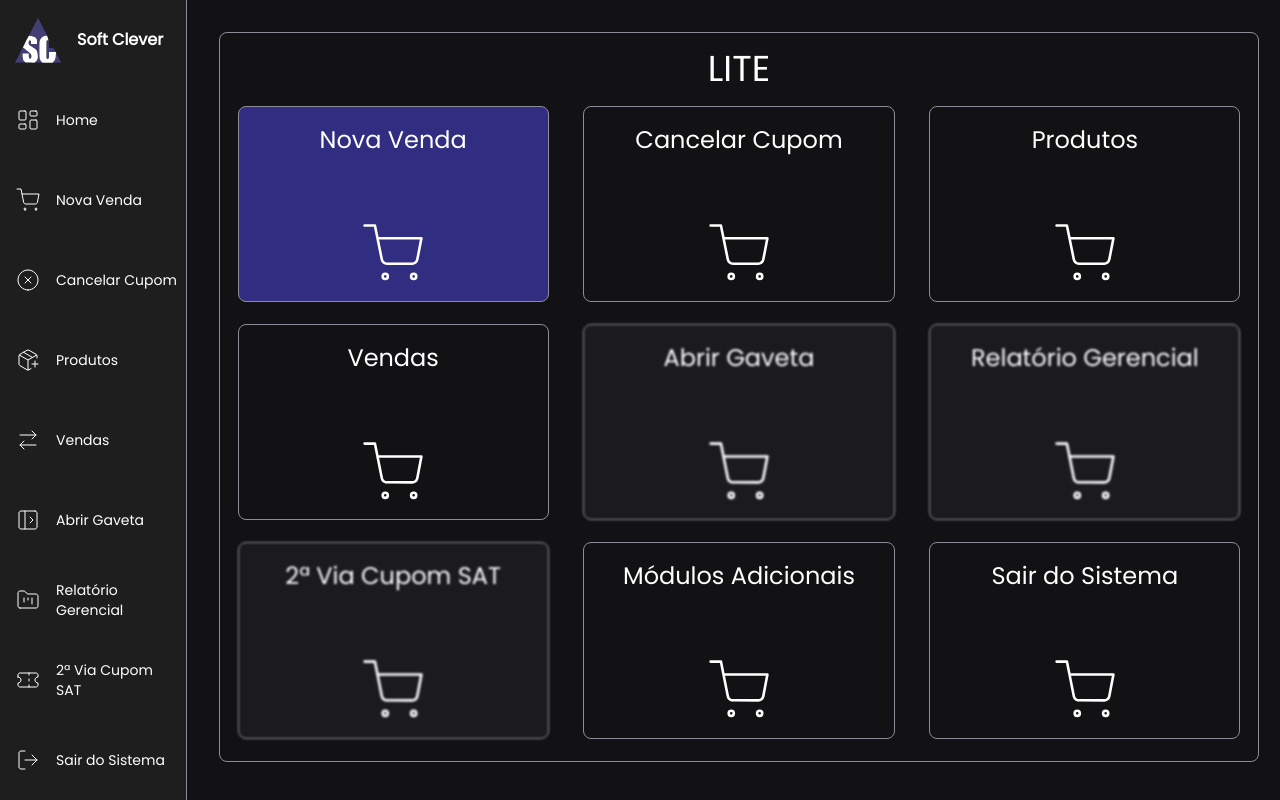
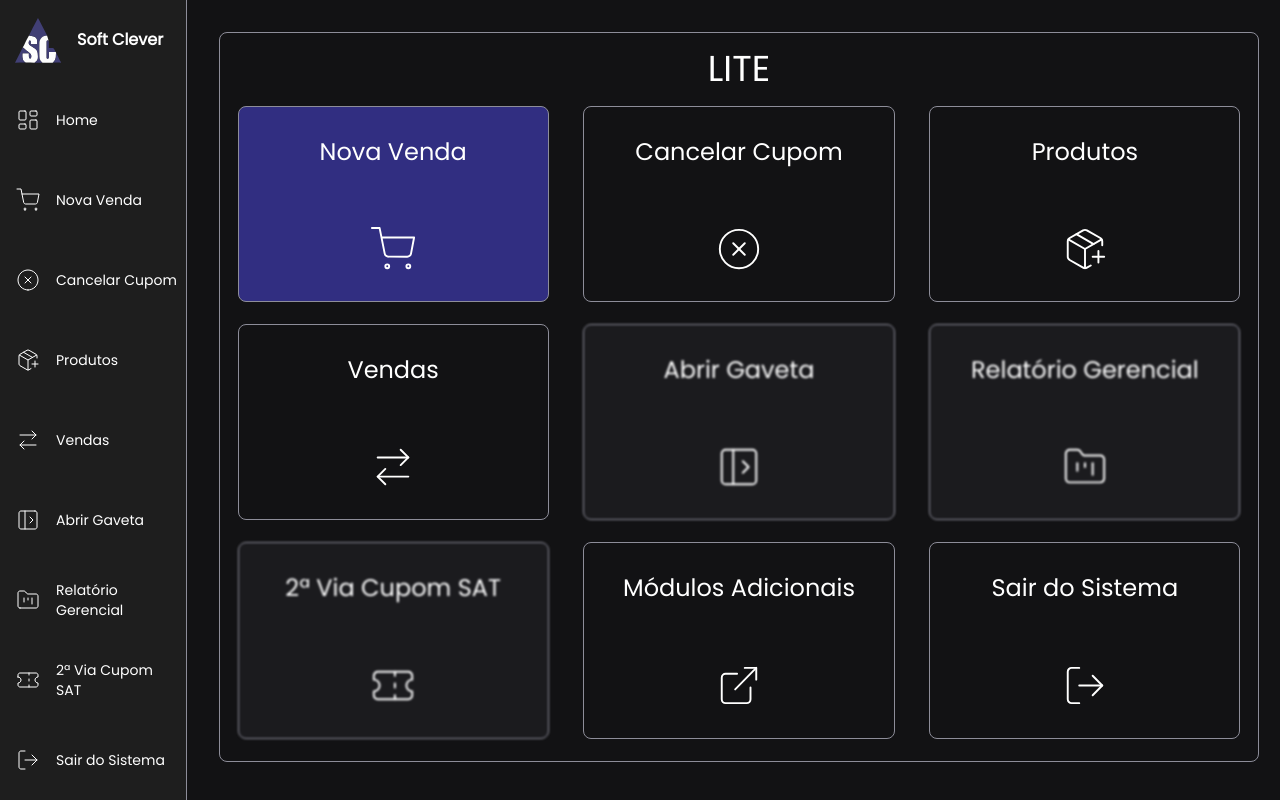
Before and after one commit to devCaioFreire/sat, a Next.js app: page /dashboard/home in a window 1280 px wide. Built offline with nearby package versions, Linux system fonts and the light colour scheme; no server answers; sample sign-in values are in the browser's storage.

Commit message:
Update:
getting better home screen;

```diff
--- a/src/app/dashboard/home/components/card.tsx
+++ b/src/app/dashboard/home/components/card.tsx
@@ -1,12 +1,12 @@
 import Image from "next/image";
 import Link from "next/link";
 import { MouseEventHandler } from "react";
-import Cart from '../../../../../assets/shopping-cart.svg';
 
 interface CardProps {
   title: string;
   shortcut?: string;
   link: string;
+  icon: string;
   isDisabled?: boolean;
   withColor?: boolean;
   onClick?: MouseEventHandler<HTMLAnchorElement>;
@@ -17,6 +17,7 @@ export function Card({
   title,
   shortcut,
   link,
+  icon,
   isDisabled,
   withColor,
   onClick,
@@ -26,15 +27,18 @@ export function Card({
     href: link,
     onClick: onClick,
     className: `flex flex-col items-center justify-around w-[90%] h-[90%] border border-border rounded-lg
-      ${isDisabled && !withColor ? 'bg-block cursor-not-allowed blur-[1px]' : ''} ${withColor ? 'bg-indigo-900' : ''}`,
+      ${isDisabled && !withColor ? 'bg-block cursor-not-allowed blur-[1px]' : ''}
+      ${withColor ? 'bg-indigo-900' : ''}
+      ${!isDisabled && !withColor ? 'hover:bg-stone-800' : ''}
+      ${withColor ? 'hover:bg-indigo-800' : ''}`,
     target: targetBlank ? "_blank" : "_self"
   };
 
   return (
     <Link {...linkProps}>
       <h1 className="flex items-center px-3 text-2xl">{title}</h1>
-      <p className="flex items-center text-base">{shortcut}</p>
-      <Image src={Cart} alt="" className="w-[20%]" />
+      {/* <p className="flex items-center text-base">{shortcut}</p> */}
+      <Image src={icon} alt="" className="w-[15%]" />
     </Link>
   );
 }
--- a/src/app/dashboard/home/page.tsx
+++ b/src/app/dashboard/home/page.tsx
@@ -1,6 +1,16 @@
 'use client'
 import { useAuthContext } from "@/context/authContext";
+import Sale from "../../../../assets/arrow-right-left.svg";
+import External from "../../../../assets/external.svg";
+import Rel from "../../../../assets/folder-kanban.svg";
+import Exit from "../../../../assets/log-out.svg";
+import Drawer from "../../../../assets/panel-left-open.svg";
+import AddProduct from '../../../../assets/register-product.svg';
+import Cart from '../../../../assets/shopping-cart.svg';
+import sat from "../../../../assets/ticket.svg";
+import Cancel from "../../../../assets/x-circle.svg";
 import { Card } from "./components/card";
+
 
 export default function Home() {
   const { logout } = useAuthContext()
@@ -19,51 +29,60 @@ export default function Home() {
           <Card
             title="Nova Venda"
             // shortcut="(Ctrl + N)"
+            icon={Cart}
             link={'/dashboard/sales'}
             withColor={true} />
 
           <Card
             title="Cancelar Cupom"
             // shortcut="(Ctrl + C)"
+            icon={Cancel}
             link={'/dashboard/cancelTaxCoupom'} />
 
           <Card
             title="Produtos"
             // shortcut="(Ctrl + P)"
+            icon={AddProduct}
             link={'/dashboard/product'} />
 
           <Card
             title="Vendas"
             // shortcut="(Ctrl + N)"
+            icon={Sale}
             link={'/dashboard/order'} />
 
           <Card
             title="Abrir Gaveta"
             // shortcut="(Ctrl + P)"
+            icon={Drawer}
             link={''}
             isDisabled={true} />
 
           <Card
             title="Relatório Gerencial"
             // shortcut="(Ctrl + N)"
+            icon={Rel}
             link={''}
             isDisabled={true} />
 
           <Card
             title="2ª Via Cupom SAT"
             // shortcut="(Ctrl + N)"
+            icon={sat}
             link={''}
             isDisabled={true} />
 
           <Card
             title="Módulos Adicionais"
             // shortcut="(Ctrl + N)"
+            icon={External}
             targetBlank={true}
             link={'https://sistemasatfiscal.com.br'} />
 
           <Card
             title="Sair do Sistema"
             // shortcut="(Ctrl + N)"
+            icon={Exit}
             link={''}
             onClick={logout}
           />
```
Also changed, not shown: assets/external.svg (added), 1 other file (tests, documents, lock files or other folders).
